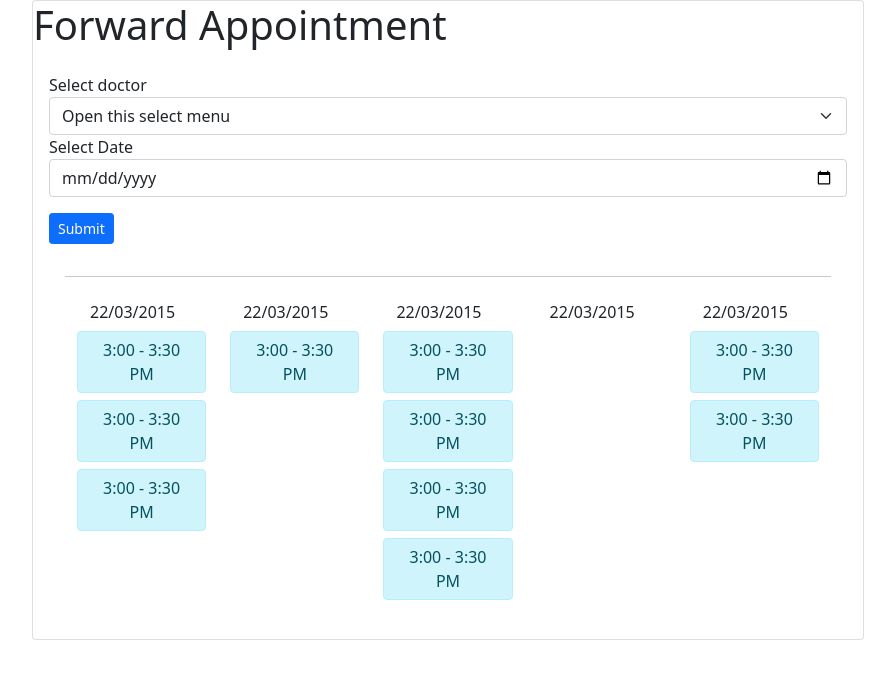
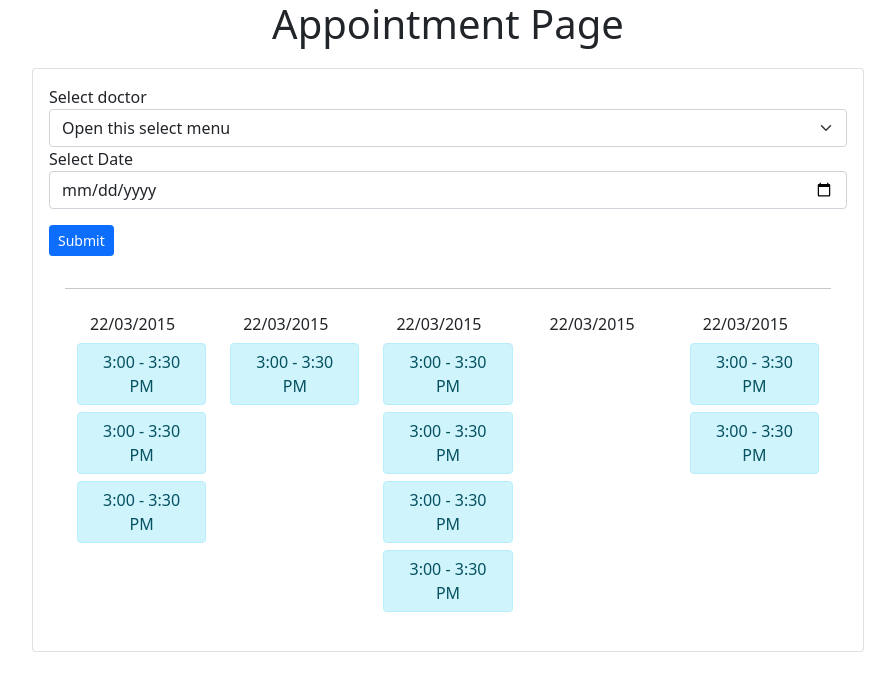
Before and after one commit to esubalew-gosaye/Appointment-Handler, a Django app: page / in a window 1280 px wide. Shown: the top 680 px of the page, without its empty margins (192-1087 px from the left). Run offline with Django 4.2, Linux system fonts and the light colour scheme; some libraries are stand-ins or nearby versions.

Commit message:
minor changes to index.html

```diff
--- a/templates/appointment/index.html
+++ b/templates/appointment/index.html
@@ -12,12 +12,16 @@
         .container .row .col a{
             margin-bottom: 7px;
         }
+        .title{
+            text-align: center;
+            margin-bottom: 20px;
+            max-width: 100%;
+        }
     </style>
 </head>
 <body>
+    <h1 class="title">Appointment Page</h1>
     <div class="card w-65 m-auto" style="width:65%">
-        <h1>Forward Appointment</h1>
-
         <div class="p-3">
             <form action=""></form>
                 {% csrf_token %}
```
